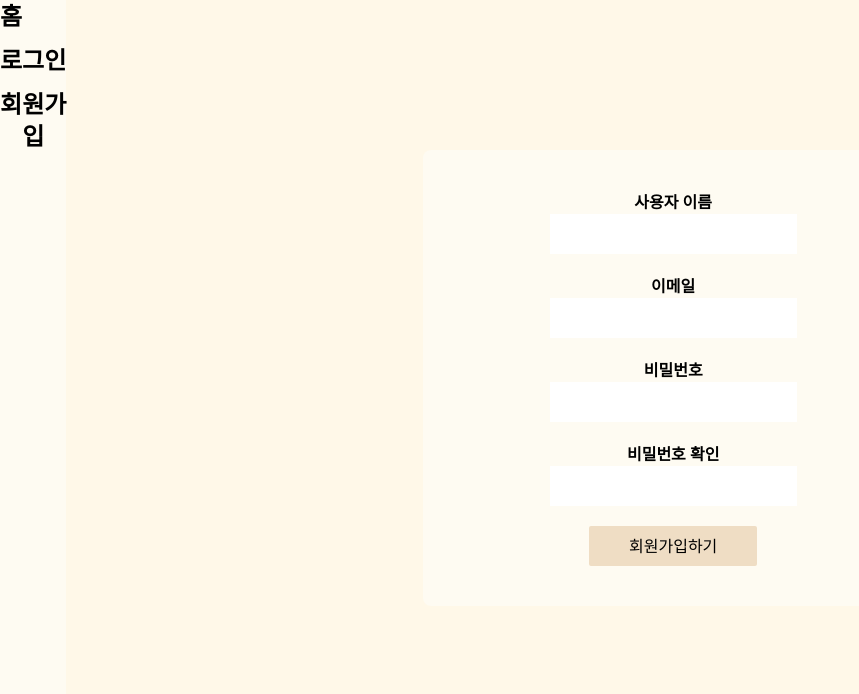
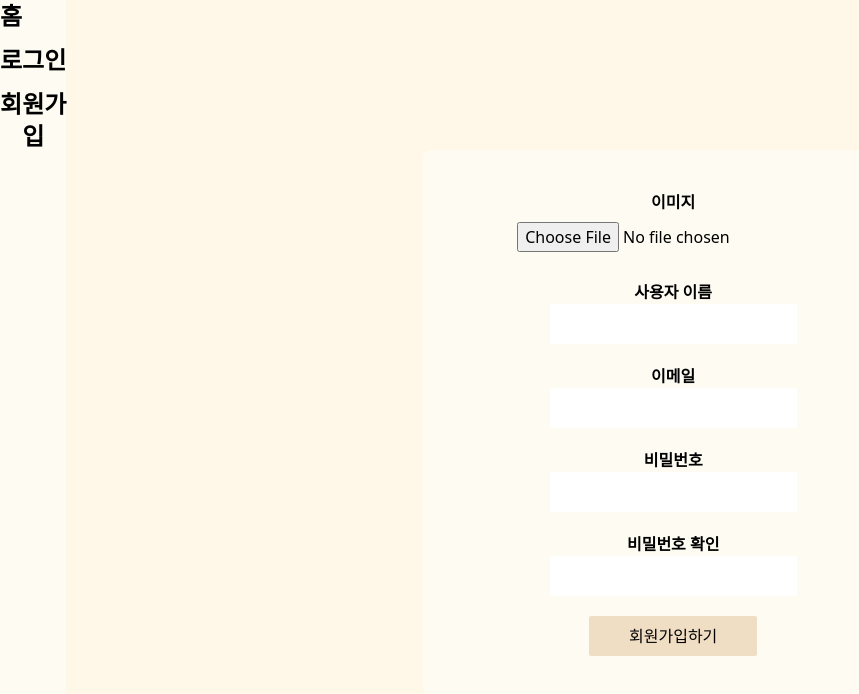
Before and after one commit to Sunjji/Sunjji, a Next.js app: page /sign-up in a window 1280 px wide. Shown: the top 694 px of the page, without its empty margins (0-859 px from the left). Built offline with nearby package versions, Linux system fonts and the light colour scheme; no server answers.

Commit message:
feat: 회원가입할때 이미지, 닉네임 업로드 가능하게 함

```diff
--- a/app/(providers)/(root)/sign-up/page.tsx
+++ b/app/(providers)/(root)/sign-up/page.tsx
@@ -1,6 +1,7 @@
 "use client";
 
 import { supabase } from "@/supabase/client";
+import { nanoid } from "nanoid";
 import { useRouter } from "next/navigation";
 import { useState } from "react";
 
@@ -9,6 +10,7 @@ function SignUpPage() {
   const [password, setPassword] = useState("");
   const [checkPassword, setCheckPassword] = useState("");
   const [nickname, setNickname] = useState("");
+  const [imageFile, setImageFile] = useState<File>();
   const router = useRouter(); // router.push
 
   const handleClickSignUpPage = async () => {
@@ -28,18 +30,31 @@ function SignUpPage() {
 
     if (!SignUpResult) return alert("회원가입 정보를 다시 확인해주세요");
 
+    const extension = imageFile?.name.split(".").slice(-1)[0];
+    const filename = nanoid();
+    const profilePath = `${filename}.${extension}`;
+    const baseURL =
+      "https://kudrchaizgkzyjzrkhhy.supabase.co/storage/v1/object/public/";
+
+    if (!imageFile) return alert("이미지를 선택해주세요");
+
+    const storage = await supabase.storage
+      .from("profile-image")
+      .upload(profilePath, imageFile, { upsert: true });
+
+    if (storage.error) return alert("대 실 패");
+
+    console.log(storage.data.fullPath);
+
     await supabase.auth.signInWithPassword({
       email,
       password,
     }); // 회원가입 후 로그인
 
-    await supabase.from("profiles").insert([
-      {
-        nickname: nickname,
-      },
-    ]);
-
-    router.push("/"); // 홈으로 push
+    await supabase.from("profiles").insert({
+      nickname: nickname,
+      imageUrl: `${baseURL}${profilePath}`,
+    });
 
     return alert("회원가입에 성공하셨습니다");
   };
@@ -47,6 +62,14 @@ function SignUpPage() {
   return (
     <main className="flex justify-center">
       <ul className="mt-[150px] bg-point w-[500px] p-10 text-center rounded-[8px]">
+        <li>
+          <h2 className="font-bold">이미지</h2>
+          <input
+            className="mb-5 p-2"
+            type="file"
+            onChange={(e) => setImageFile(e.target.files?.[0])}
+          />
+        </li>
         <li>
           <h2 className="font-bold">사용자 이름</h2>
           <input
```
